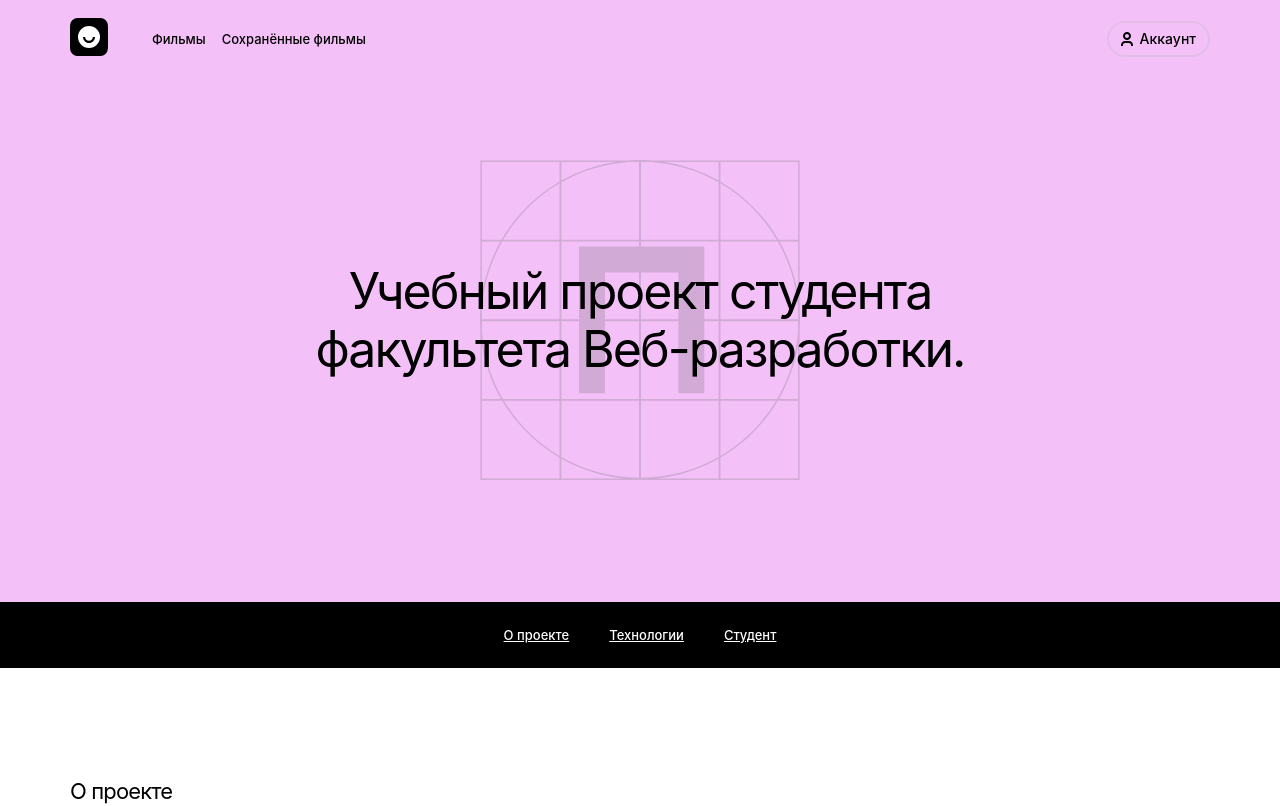
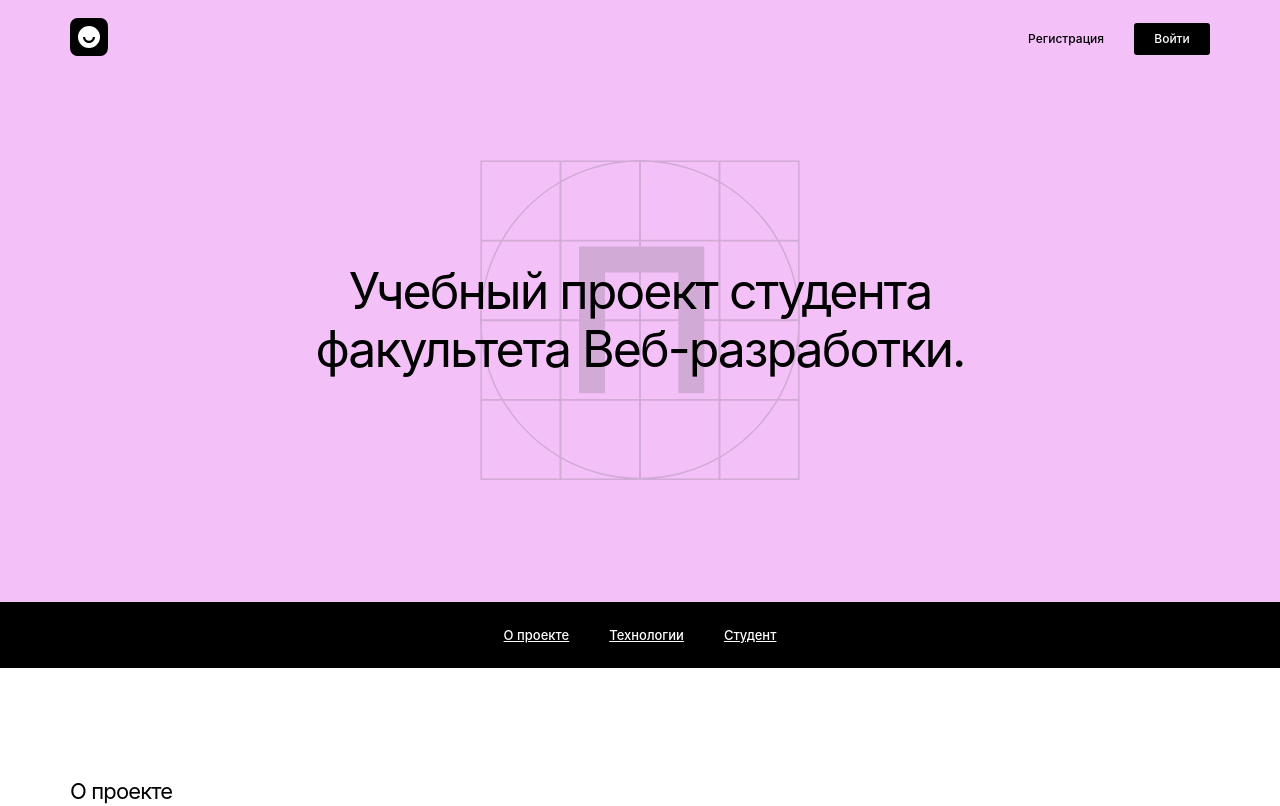
Before and after one commit to SashaBolgova/movies-explorer-frontend, a React (Create React App) app: page / in a window 1280 px wide. Shown: the top 806 px of the page. Built offline with nearby package versions, Linux system fonts and the light colour scheme.

Commit message:
currentUser

```diff
--- a/src/components/Header/Header.js
+++ b/src/components/Header/Header.js
@@ -16,10 +16,10 @@ function Header() {
       <div className="header__container">
         <div className="header__nav">
           <Logo />
-          <div className="header__links">{currentUser ? <Navigation /> : null}</div>
+          <div className="header__links">{currentUser.name ? <Navigation /> : null}</div>
         </div>
         <div className="header__menu">
-          {currentUser ? (
+          {currentUser.name ? (
             <>
               <AccountIcon />
               <BurgerMenu />
```
